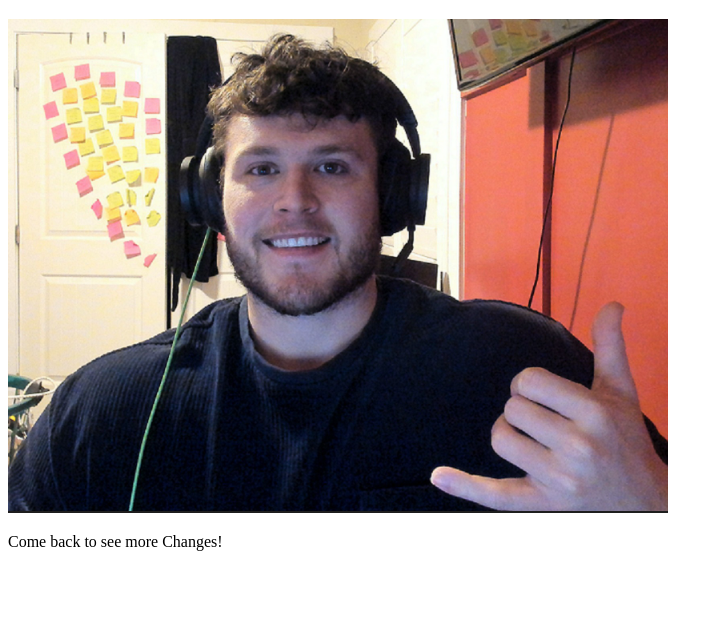
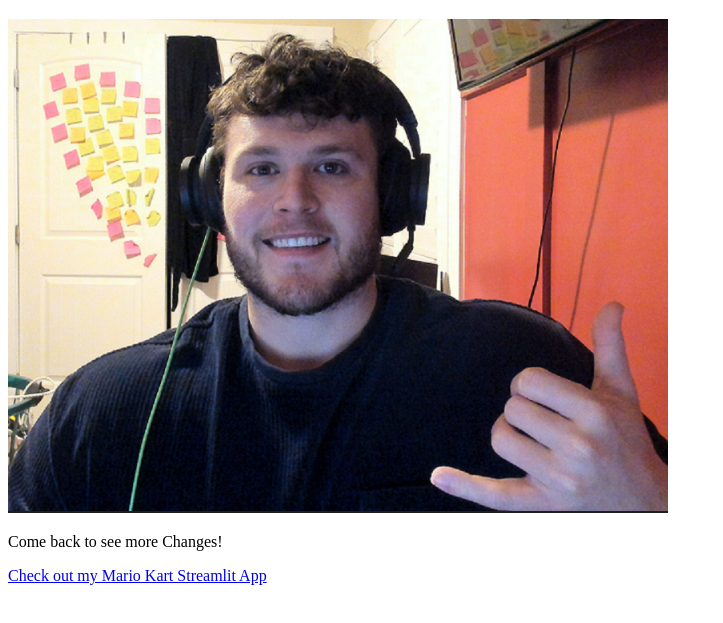
Before and after one commit to Jordan-brunger36/Github_assignment, a plain HTML site: page index.html in a window 1280 px wide. Shown: the part 61-684 px from the top of the page, without its empty margins (0-723 px from the left). Drawn offline with Linux system fonts and the light colour scheme.

Commit message:
modified:   index.html

```diff
--- a/index.html
+++ b/index.html
@@ -10,5 +10,7 @@
     <h1>Welcome to my webpage</h1>
     <img src="Jordan.png" alt="Image of Jordan">
     <p>Come back to see more Changes!</p>
+    <a href="https://jordanbrunger-mariokart-stats.streamlit.app/racer_stats" a>Check out my Mario Kart Streamlit App </a>
+
 </body>
 </html>
```
